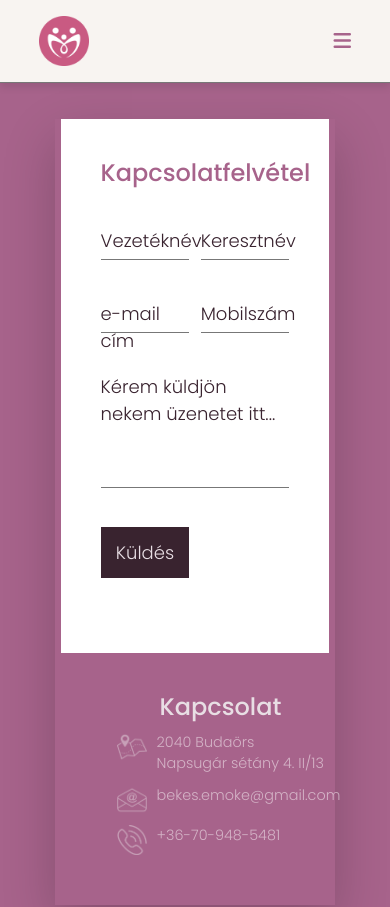
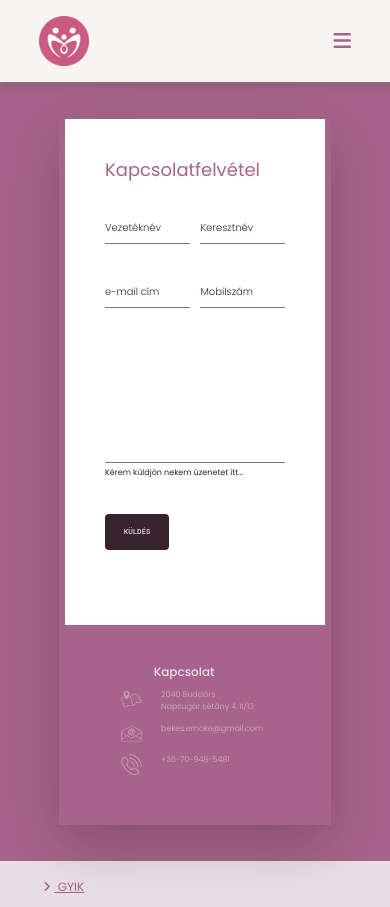
Before and after one commit to gemitomi/webemoke, a React (Create React App) app: page /contact in a window 390 px wide. Shown: the top 907 px of the page. Built offline with nearby package versions, Linux system fonts and the light colour scheme.

Commit message:
mail sending & contact resp

```diff
--- a/package.json
+++ b/package.json
@@ -4,6 +4,10 @@
   "private": true,
   "dependencies": {
     "@elasticemail/elasticemail-client": "^4.0.23",
+    "@emailjs/browser": "^3.11.0",
+    "@emotion/react": "^11.11.0",
+    "@emotion/styled": "^11.11.0",
+    "@mui/material": "^5.13.2",
     "@testing-library/jest-dom": "^5.16.5",
     "@testing-library/react": "^13.4.0",
     "@testing-library/user-event": "^13.5.0",
--- a/src/CSS/contact.css
+++ b/src/CSS/contact.css
@@ -143,7 +143,7 @@
 .contact .container .contactForm .formBox .inputBox textarea{
     min-height: 120px;
 }
-
+/*itt*/
 .contact .container .contactForm .formBox .inputBox span{
     position: absolute;
     left: 0;
@@ -167,7 +167,7 @@
     color: #a7638b;
 }
 
-.contact .container .contactForm .formBox .inputBox input[type="submit"]
+.contact .container .contactForm .formBox .inputBox Button[type="submit"]
 {
     position: relative;
     cursor: pointer;
@@ -179,7 +179,7 @@
 
 }
 
-.contact .container .contactForm .formBox .inputBox input[type="submit"]:hover{
+.contact .container .contactForm .formBox .inputBox Button[type="submit"]:hover{
     background: #a7638b;
 }
 
@@ -246,3 +246,46 @@
         height: auto;
     }
 }
+
+@media(max-width: 435px)
+{
+    .contact .container .contactinfo h2{
+
+        font-size: 1.5rem;
+    }
+
+    .contact .container .contactinfo ul.info{
+        position: relative;
+        margin: 0 0;
+    }
+
+    .contact .container .contactForm .formBox .inputBox input:focus ~ span,
+    .contact .container .contactForm .formBox .inputBox textarea:focus ~ span,
+    .contact .container .contactForm .formBox .inputBox input:valid ~ span,
+    .contact .container .contactForm .formBox .inputBox textarea:valid ~ span
+    {
+        font-size: 8px;
+    }
+
+    .contact .container .contactinfo .info li span:nth-child(2){
+        font-size: 1rem;
+    }
+
+    .contact .container .contactinfo .info li span:nth-child(1) img{
+        max-width: 70%;
+    }
+
+    .contact .container .contactForm .formBox .inputBox input,
+    .contact .container .contactForm .formBox .inputBox textarea{
+        font-size: 12px;
+    }
+
+    .contact .container .contactForm .formBox .inputBox span{
+        font-size: 10px;
+    }
+
+    .contact .container .contactForm h2{
+        font-size: 18px;
+        font-weight: 400;
+    }
+}
--- a/src/components/pages/Contact.js
+++ b/src/components/pages/Contact.js
@@ -1,4 +1,6 @@
 import React, {useRef} from 'react'
+import emailjs from '@emailjs/browser';
+import { Button } from '@mui/material';
 
 
 
@@ -7,11 +9,13 @@ import Mail1 from "../../image/mail_1.png"
 import Call1 from "../../image/call_1.png"
 
 export default function Contact() {
-  const form = useRef()
 
-  const sendEmail = () => {
 
-  };
+  const sendEmail = (e) => {
+    e.preventDefault();
+
+    emailjs.sendForm('service_nclcu9j', 'template_f8fh6j8', e.target, 'dvGDZxVnl8xRc5665');
+  }
 
   return (
     <div>
@@ -39,35 +43,36 @@ export default function Contact() {
         </div>
             <div class="contactForm">
               <h2 >Kapcsolatfelvétel</h2>
-              <form ref={form} onSubmit={sendEmail}>
+              <form onSubmit={sendEmail}>
                 <div class="formBox">
+
                   <div class="inputBox w50">
-                    <input type="text" id="surname" required/>
+                    <input type="text" name="surname"  id="surname" required/>
                     <span>Vezetéknév</span>
                   </div>
 
                   <div class="inputBox w50">
-                      <input type="text" id="firstname" required/>
+                      <input type="text" name="firstname" id="firstname" required/>
                       <span>Keresztnév</span>
                   </div>
 
                   <div class="inputBox w50">
-                      <input type="text" id="email" required/>
+                      <input type="text" name="email_from" id="emailFrom" required/>
                       <span>e-mail cím</span>
                   </div>
 
                   <div class="inputBox w50">
-                      <input type="text" id="phone" required/>
+                      <input type="text" name="phone" id="phone" required/>
                       <span>Mobilszám</span>
                   </div>
 
                   <div class="inputBox w100">
-                      <textarea id="message" required></textarea>
-                      <span>Kérem küldjön nekem üzenetet itt...</span>
+                      <textarea name="message" id="message" required></textarea>
+                      <label htmlFor='message'>Kérem küldjön nekem üzenetet itt...</label>
                   </div>
 
                   <div class="inputBox w50">
-                      <input type="submit" value="Küldés" />
+                      <Button type="submit" >Küldés</Button>
                   </div>
                 </div>
               </form>
```
Also changed, not shown: src/components/pages/Dulakor.js (+25 -0 lines), 1 other file (tests, documents, lock files or other folders).
